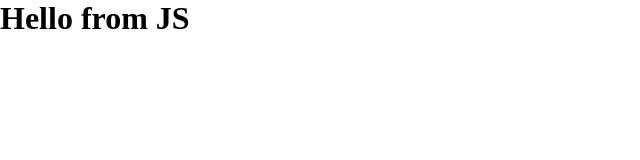
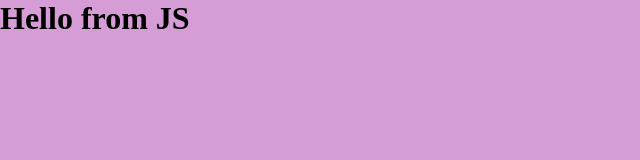
Before and after one commit to FlateG/git-pages, a plain HTML site: page index.html in a window 1280 px wide. Shown: the whole page, without its empty margins (0-640 px from the left). Drawn offline with Linux system fonts and the light colour scheme.

Commit message:
add background body

```diff
--- a/index.html
+++ b/index.html
@@ -11,6 +11,10 @@
             margin: 0;
             padding: 0;
         }
+
+        body {
+            background-color: rgb(213, 156, 213);
+        }
     </style>
 </head>
 <body>
```
